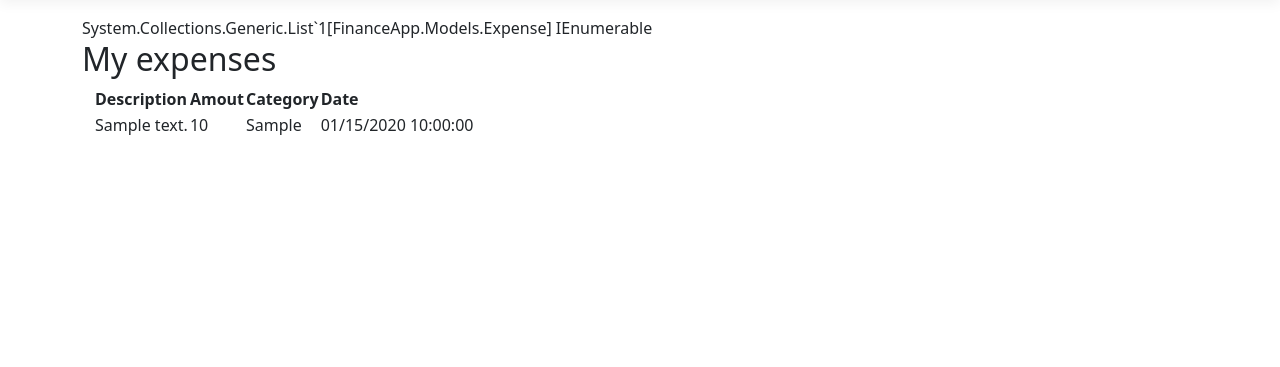
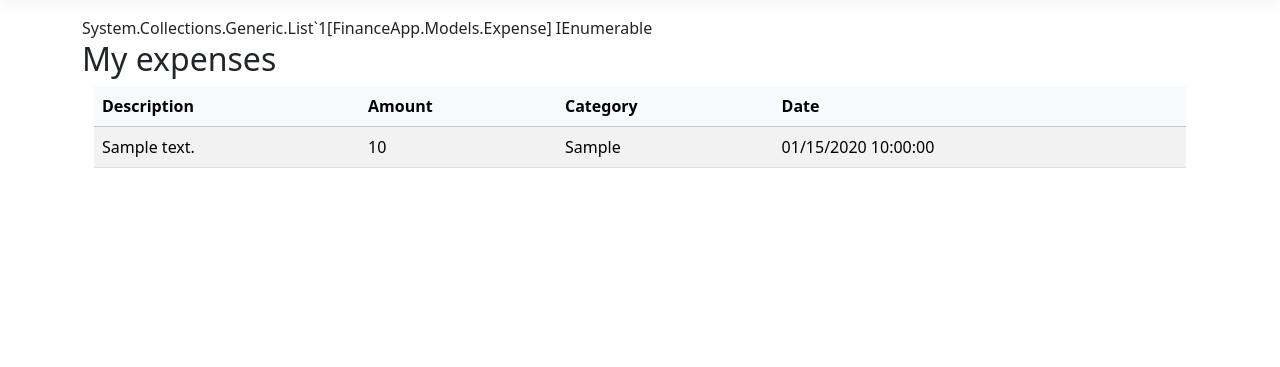
Before and after one commit to enjoythedivision/fin-mvc, an ASP.NET Core app: page /Expenses in a window 1280 px wide. Shown: the part 57-424 px from the top of the page. Run offline with ASP.NET Core 8, Linux system fonts and the light colour scheme; tables that the repository leaves empty hold one stand-in row (values such as "Sample post"); style sheets or scripts are compiled from the project's sources.

Commit message:
Fix typo in Amount header and apply Bootstrap styling to expenses table

```diff
--- a/FinanceApp/Views/Expenses/Index.cshtml
+++ b/FinanceApp/Views/Expenses/Index.cshtml
@@ -1,13 +1,13 @@
 @Model IEnumerable<FinanceApp.Models.Expense>
 <h2>My expenses</h2>
 <div class="container">
-    <table>
-        <thead>
+    <table class="table table-striped">
+        <thead class="table-light">
             <tr>
                 <th>
                     Description
                 </th>
-                <th>Amout</th>
+                <th>Amount</th>
                 <th>Category</th>
                 <th>Date</th>
             </tr>
```
